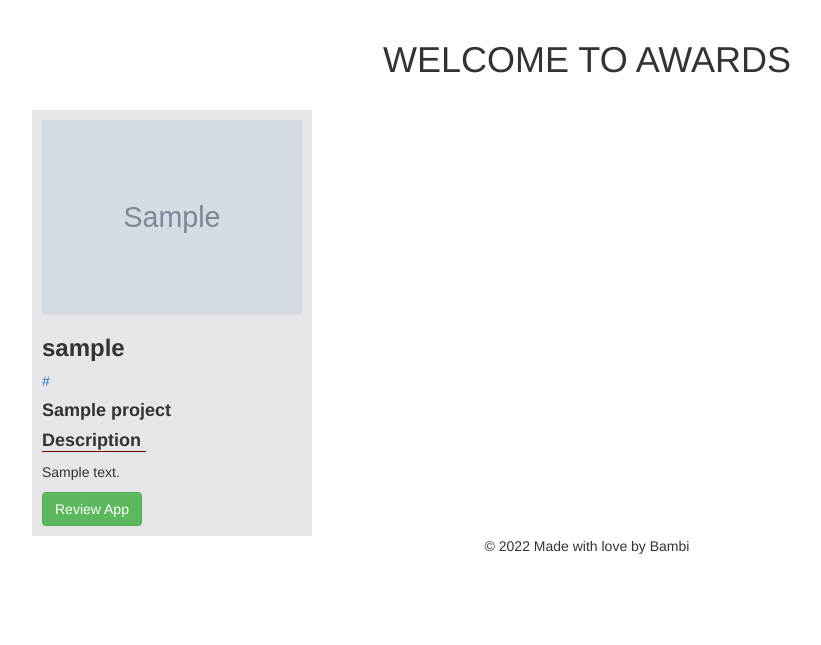
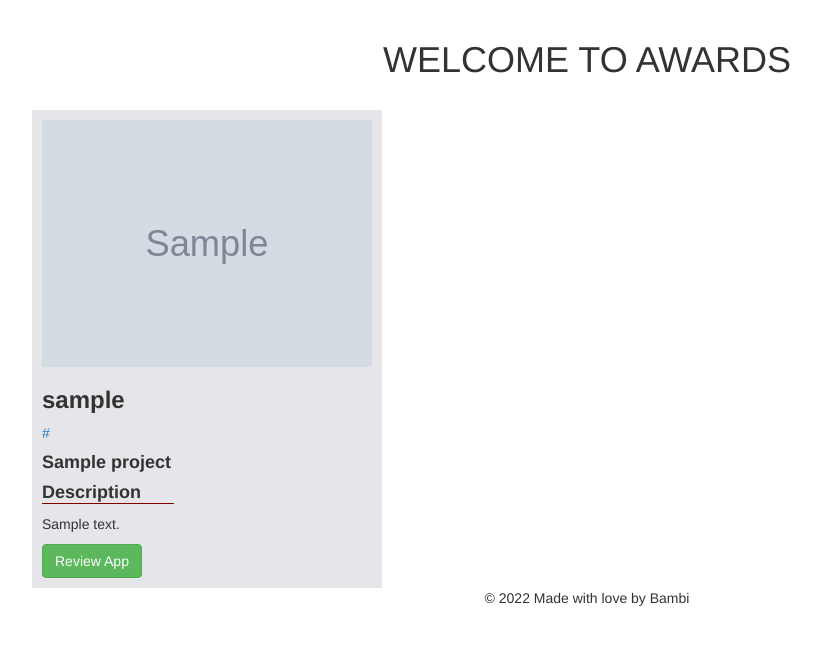
Before and after one commit to Moni-que/AwardsClone, a Django app: page /index in a window 1280 px wide. Shown: the part 93-738 px from the top of the page, without its empty margins (53-874 px from the left). Run offline with Django 4.2, Linux system fonts and the light colour scheme; a user stored in the database is signed in; tables that the repository leaves empty hold one stand-in row (values such as "Sample post"); grey boxes marked "Sample" are stand-in pictures; some libraries are stand-ins or nearby versions.

Commit message:
increase image size

```diff
--- a/AwwwardsClone/templates/all_templates/index.html
+++ b/AwwwardsClone/templates/all_templates/index.html
@@ -7,7 +7,7 @@
         {% for project in projects %}
 
         <div class="col-md-4">
-            <div class="card" style="width: 80%;background-color:  #e6e6ea; padding: 10px;">
+            <div class="card" style="width: 100;background-color:  #e6e6ea; padding: 10px;">
                 {% if project.image %}
                 <img src="{{project.image.url}}" style="width: 100%;" alt="">
                 {% endif %}
```
